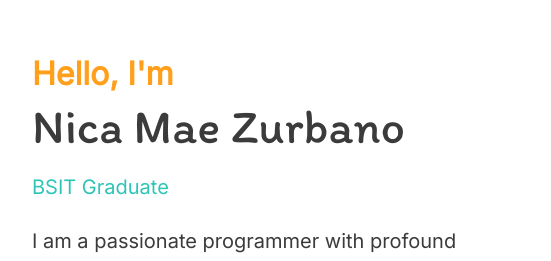
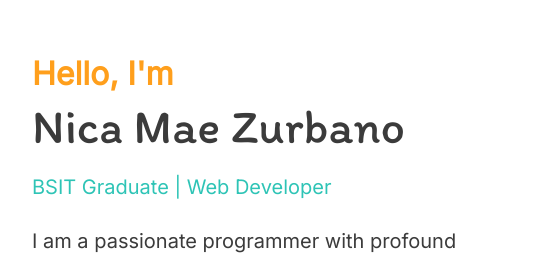
Before and after one commit to nicamaezurbano/portfolio-website, a plain HTML site: page index.html in a window 1280 px wide. Shown: the part 156-417 px from the top of the page, 189-740 px from the left. Drawn offline with nearby package versions, Linux system fonts and the light colour scheme.

Commit message:
Update resume and index

```diff
--- a/index.html
+++ b/index.html
@@ -37,7 +37,7 @@
             <div>
                 <strong><p class="heading">Hello, I'm</p></strong>
                 <h1 class="title pb-3">Nica Mae Zurbano</h1>
-                <p class="subheading">BSIT Graduate</p>
+                <p class="subheading">BSIT Graduate | Web Developer</p>
                 <p class="text py-4">I am a passionate programmer with profound interest in software and web development.</p>
 
                 <div class="button_group d-flex flex-row justify-content-start">
```
Also changed, not shown: 1 other file.
